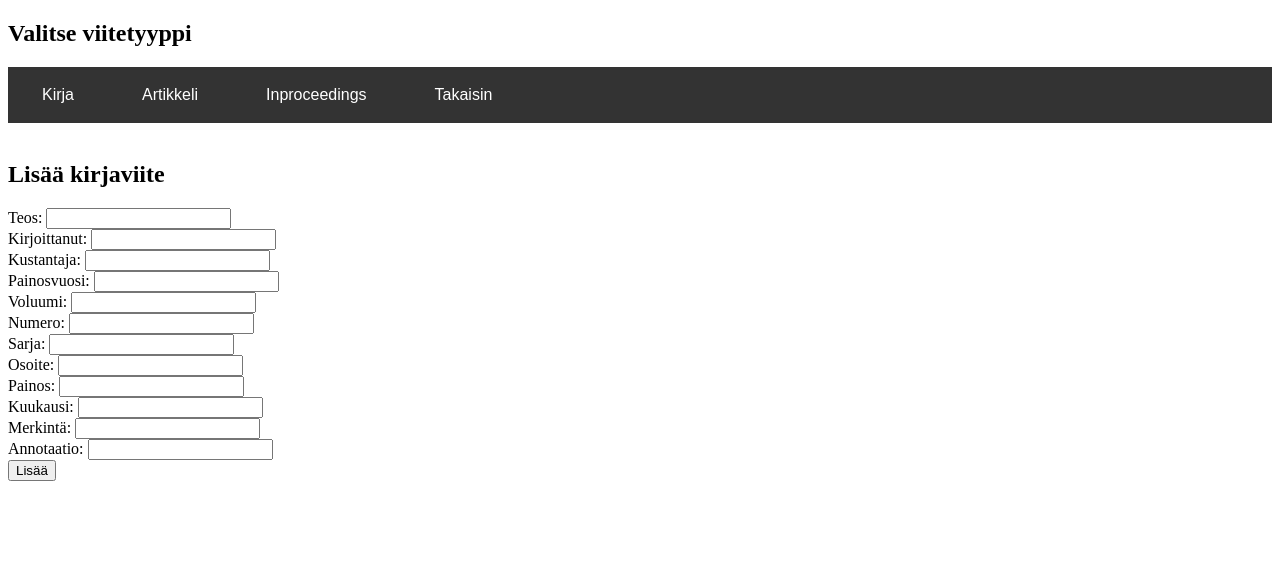
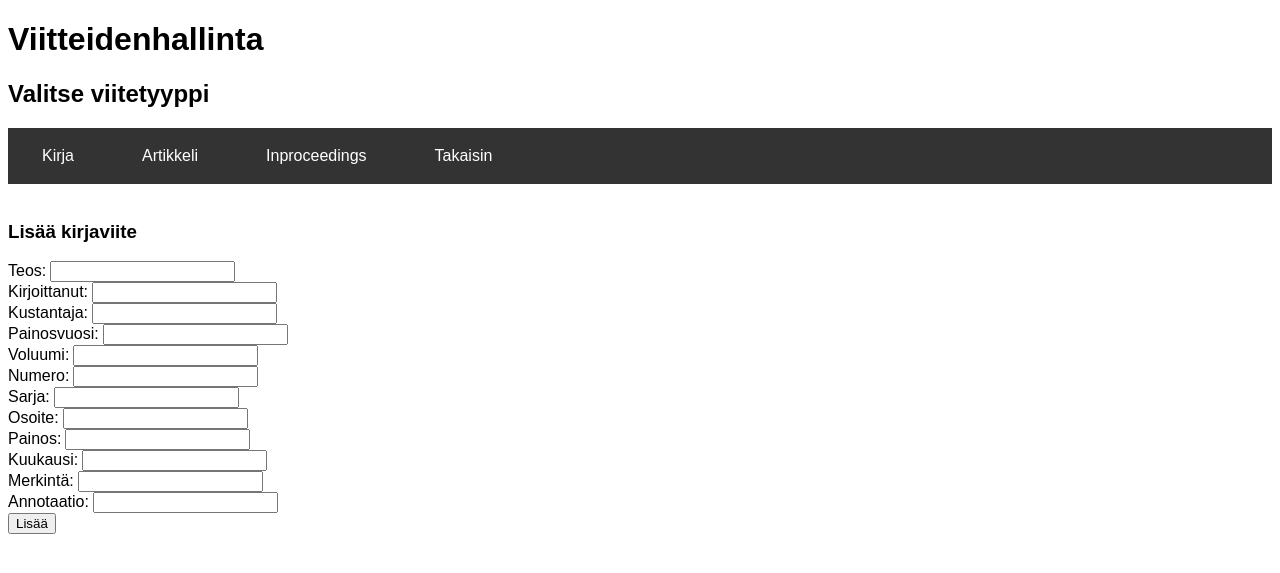
Before and after one commit to Hillomunkit/Viitteidenhallinta, a Flask app: page /new_reference in a window 1280 px wide. Shown: the top 573 px of the page. Run offline with Flask 3, Linux system fonts and the light colour scheme.

Commit message:
changed font on text in html

```diff
--- a/src/templates/index.html
+++ b/src/templates/index.html
@@ -1,12 +1,9 @@
 {% extends "layout.html" %}
 
-{% block title %}
-Viitteidenhallinta
-{% endblock %}
 
 {% block body %}
 
-<h2>Viitteet</h2>
+<h2 style="font-family: Arial">Etusivu</h2>
 
 <div class="topnav">
   <a style="font-family: Arial" href="/bibtex">Näytä BibTeX muodossa</a>
--- a/src/templates/layout.html
+++ b/src/templates/layout.html
@@ -1,12 +1,13 @@
 <!DOCTYPE html>
-<html lang="en">
+<html lang="fi">
   <head>
     <meta charset="utf-8" />
     <meta
       name="viewport"
       content="width=device-width, initial-scale=1, shrink-to-fit=no"
     />
-    <title>{% block title %}{% endblock %}</title>
+    <title>Viitteidenhallinta -{% block title %}{% endblock %}</title>
+    <h1 style="font-family: Arial">Viitteidenhallinta</h1>
     <style>
       .flash-message {
           display: inline-block;
@@ -69,9 +70,8 @@
           margin: 4px 2px;
           cursor: pointer;
       }
-
-      ul {
-        list-style-type: none;
+      label {
+          font-family: Arial;
       }
 
     </style>
--- a/src/templates/new_reference.html
+++ b/src/templates/new_reference.html
@@ -1,11 +1,8 @@
 {% extends "layout.html" %}
 
-{% block title %}
-Lisää viite
-{% endblock %}
 
 {% block body %}
-<h2>Valitse viitetyyppi</h2>
+<h2 style="font-family: Arial">Valitse viitetyyppi</h2>
 <div class="topnav">
   <form action="/choose_reference" method="post">
     <input type="hidden" name="reference_type" value="book">
@@ -27,7 +24,7 @@ Lisää viite
 
 {% if reference_type == "book" %}
 
-  <h2>Lisää kirjaviite</h2>
+  <h3 style="font-family: Arial">Lisää kirjaviite</h3>
 
   {% with messages = get_flashed_messages(with_categories=True) %}
   {% if messages %}
```
